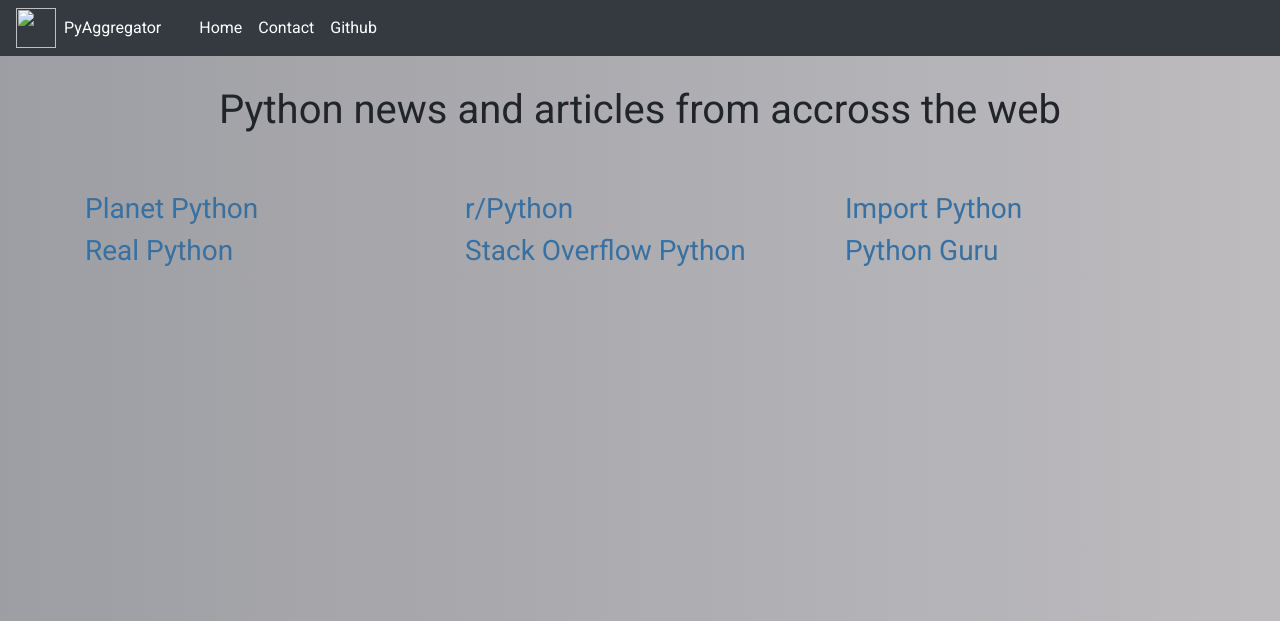
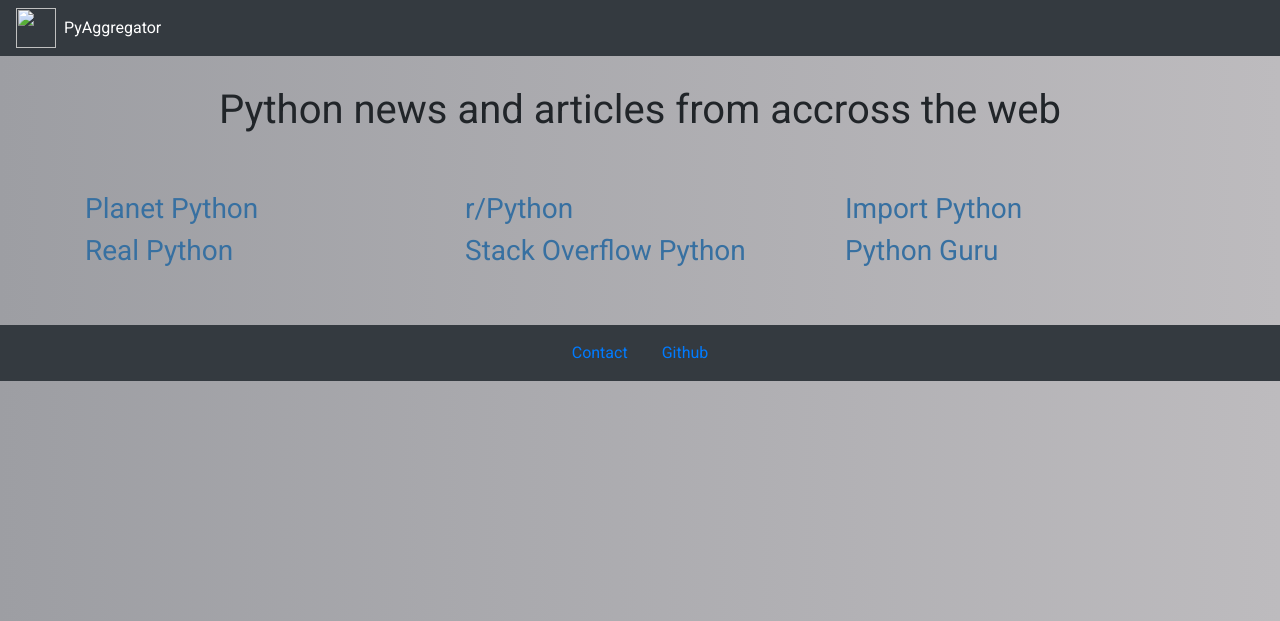
Before and after one commit to vcable/PyAggregator, a Flask app: template app/templates/home.html in a window 1280 px wide. Shown: the top 621 px of the page. Run offline with Flask 2, Linux system fonts and the light colour scheme; the template is opened without the code that fills it, so the values that code supplies are empty; some libraries are stand-ins or nearby versions.

Commit message:
UI and styling changes

```diff
--- a/app/routes.py
+++ b/app/routes.py
@@ -17,3 +17,7 @@ def home():
     return render_template("home.html", pp_articles=pp_articles, rp_articles=rp_articles,
                            r_python_posts=r_python_posts, import_articles=import_articles,
                            stack_overflow=stack_overflow, guru_articles=guru_articles, py_logo=py_logo)
+
+@app.route("/contact")
+def contact():
+    return render_template("contact.html", py_logo=py_logo)
--- a/app/static/style.css
+++ b/app/static/style.css
@@ -4,6 +4,15 @@ body {
 }
 
 .navbar {
+    font-family: 'Roboto', sans-serif;
+}
+
+.page-footer {
+    margin-top: 50px;
+}
+
+.footer-copyright {
+    color: white;
     font-family: 'Roboto', sans-serif;
 }
 
@@ -39,3 +48,7 @@ body {
     font-weight: bold;
     font-family: 'Roboto', sans-serif;
 }
+
+#contact-link {
+    padding-right: 30px;
+}
--- a/app/templates/base.html
+++ b/app/templates/base.html
@@ -25,19 +25,18 @@
                 <li class="nav-item active">
                     <a class="nav-link" href="{{ url_for('home') }}" id="py-aggregator">PyAggregator</a>
                 </li>
-                <li class="nav-item active">
-                    <a class="nav-link" href="#">Home</a>
-                </li>
-                <li class="nav-item active">
-                    <a class="nav-link" href="#">Contact</a>
-                </li>
-                <li class="nav-item active">
-                    <a class="nav-link" href="https://github.com/vcable/PyAggregator">Github</a>
-                </li>
         </div>
     </nav>
 
     {% block content %}{% endblock %}
+
+    <footer class="page-footer font-small blue bg-dark">
+        <div class="footer-copyright text-center py-3">
+            <a href="{{ url_for('contact') }}" id="contact-link">Contact</a>
+            <a href="https://github.com/vcable/PyAggregator">Github</a>
+        </div>
+
+    </footer>
 
     <script src="https://code.jquery.com/jquery-3.3.1.slim.min.js"
         integrity="sha384-q8i/X+965DzO0rT7abK41JStQIAqVgRVzpbzo5smXKp4YfRvH+8abtTE1Pi6jizo"
--- /dev/null
+++ b/app/templates/contact.html
@@ -0,0 +1,5 @@
+{% extends "base.html" %}
+
+{% block content %}
+
+{% endblock %}
```
Also changed, not shown: README.md.
